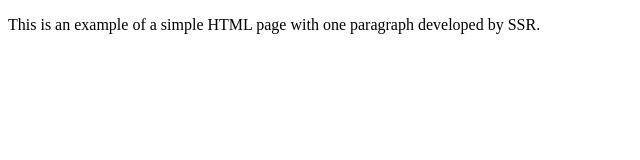
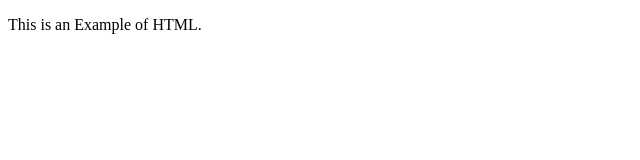
Before and after one commit to swapmnew/demo-project, a plain HTML site: page index.html in a window 1280 px wide. Shown: the whole page, without its empty margins (0-640 px from the left). Drawn offline with Linux system fonts and the light colour scheme.

Commit message:
updated index.html file

```diff
--- a/index.html
+++ b/index.html
@@ -1,9 +1,9 @@
 <!DOCTYPE html>
 <html>
     <head>
-        <title>Example</title>
+        <title>Hello</title>
     </head>
     <body>
-        <p>This is an example of a simple HTML page with one paragraph developed by SSR.</p>
+        <p>This is an Example of HTML.</p>
     </body>
 </html>
```
